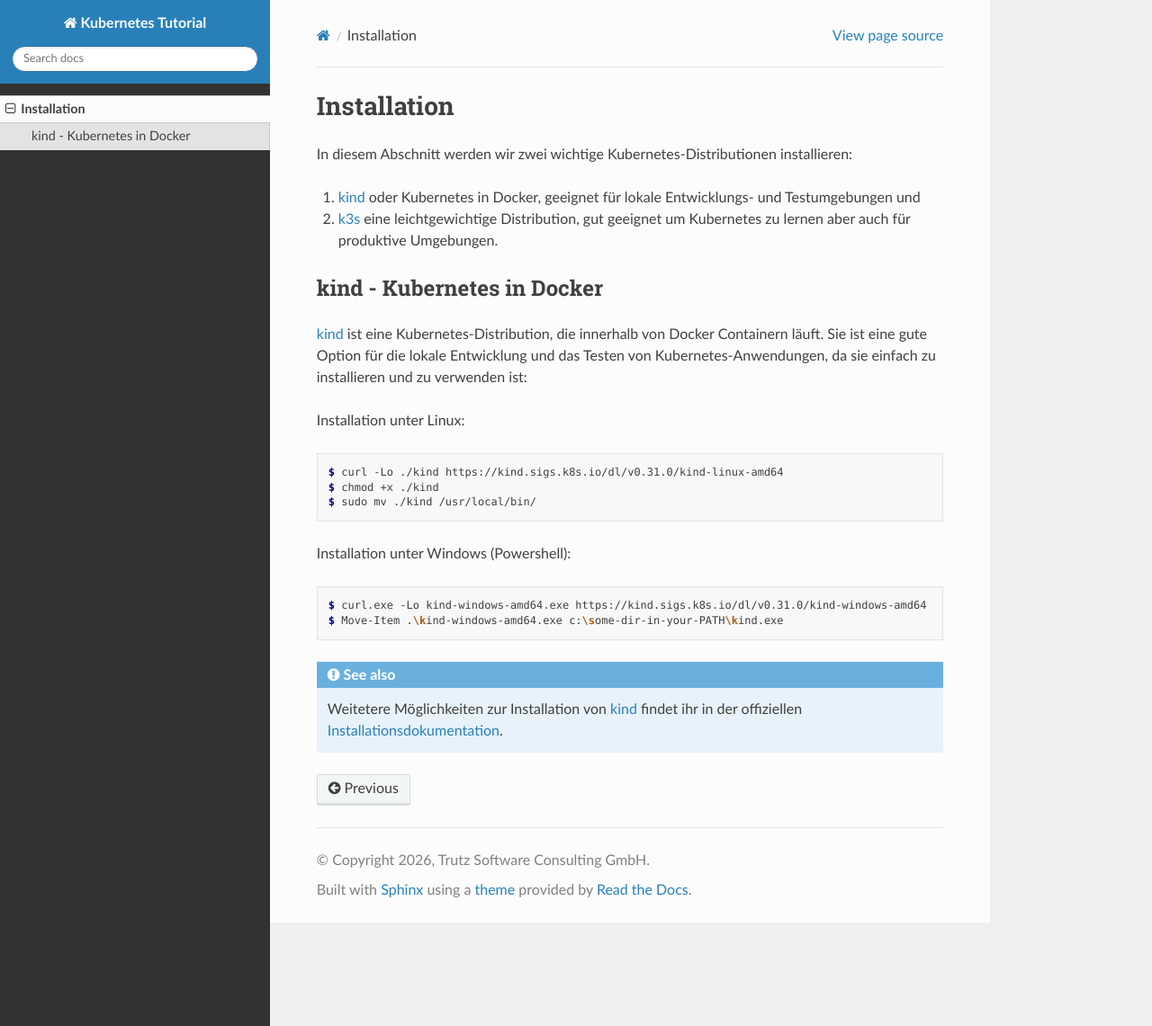
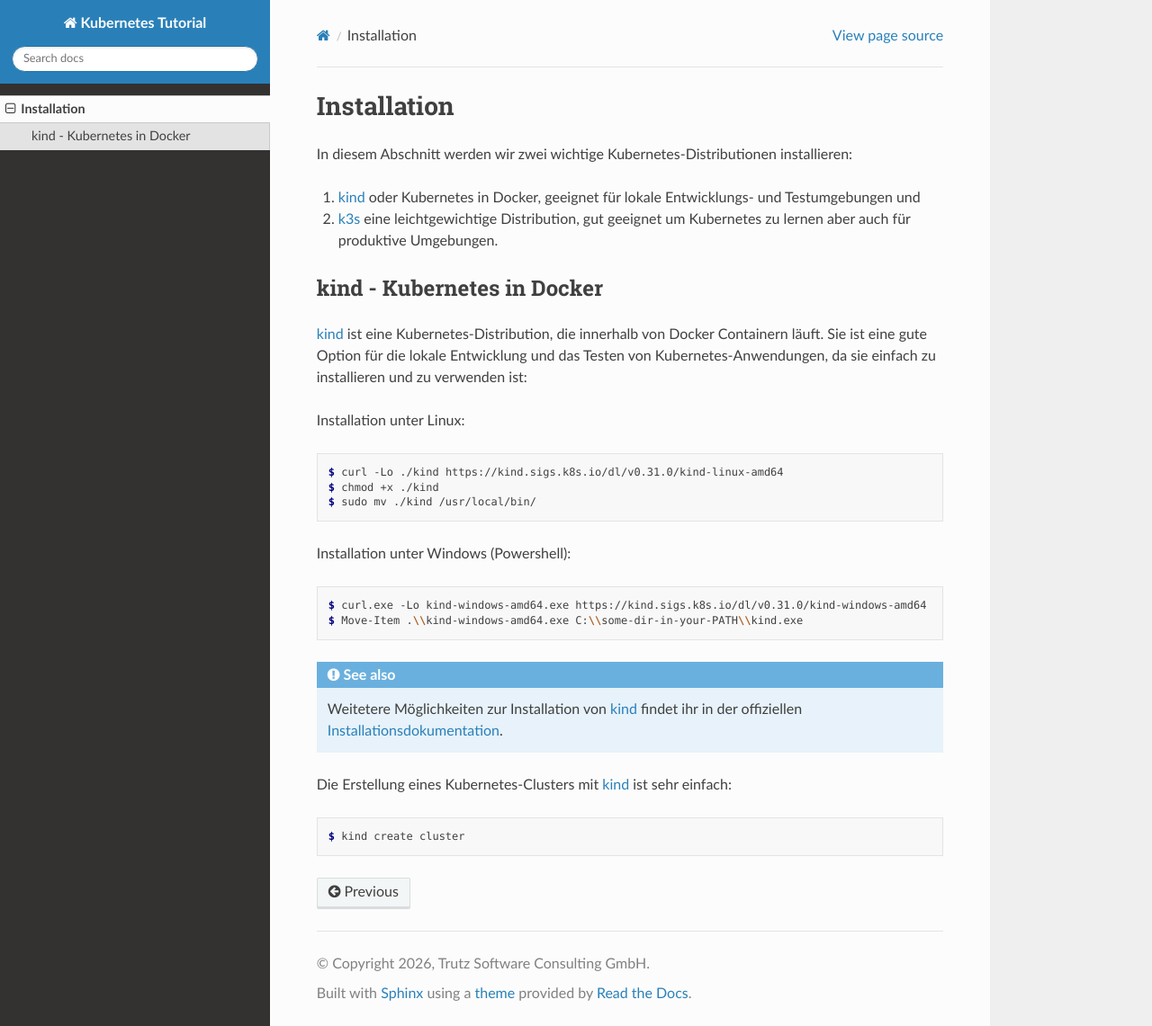
Before and after one commit to trutzio/kubernetes-tutorial, a Sphinx documentation site: the page built from docs/source/installation.rst, in a window 1280 px wide and 1141 px high. Shown: the whole window at 90% size. Built offline with Sphinx 7.4.7 and the Read the Docs theme 3.1.0, drawn with Linux system fonts in a browser that asks for light colours.

Commit message:
chore: Update Windows installation instructions for kind and add cluster creation command

```diff
--- a/docs/source/installation.rst
+++ b/docs/source/installation.rst
@@ -28,8 +28,14 @@
 .. code-block:: console
 
    $ curl.exe -Lo kind-windows-amd64.exe https://kind.sigs.k8s.io/dl/v0.31.0/kind-windows-amd64
-   $ Move-Item .\kind-windows-amd64.exe c:\some-dir-in-your-PATH\kind.exe
+   $ Move-Item .\\kind-windows-amd64.exe C:\\some-dir-in-your-PATH\\kind.exe
 
 .. seealso::
 
    Weitetere Möglichkeiten zur Installation von `kind`_ findet ihr in der offiziellen `Installationsdokumentation <https://kind.sigs.k8s.io/docs/user/quick-start/#installation>`_.
+
+Die Erstellung eines Kubernetes-Clusters mit `kind`_ ist sehr einfach:
+
+.. code-block:: console
+
+   $ kind create cluster
```
